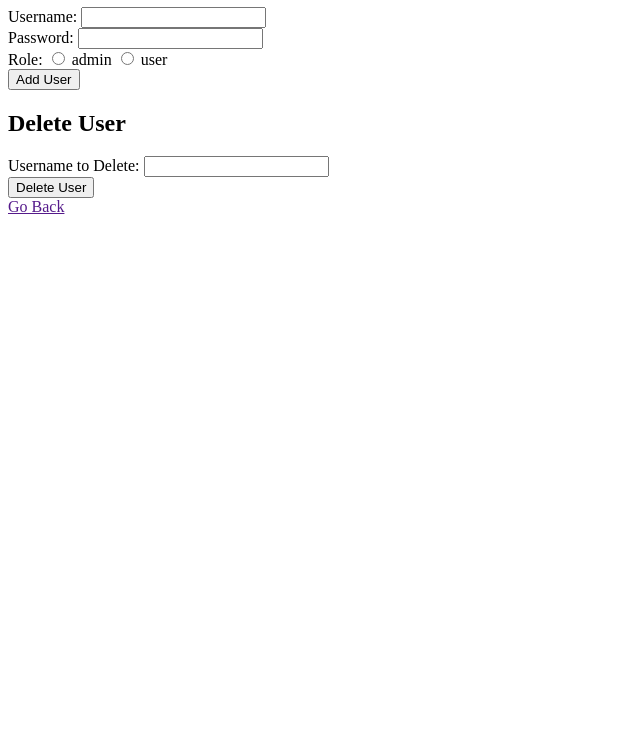
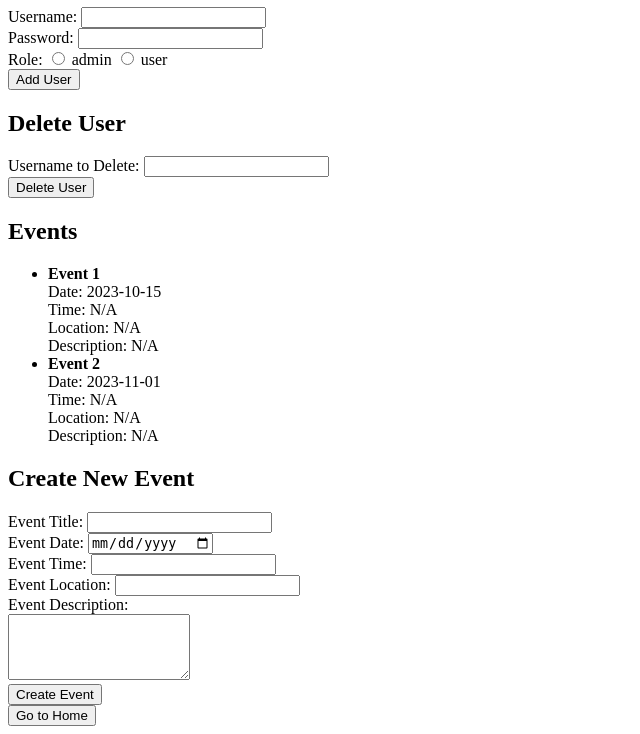
Before and after one commit to lohnerj/midtermproject, a PHP site: page /midterm/manage.php in a window 1280 px wide. Shown: the part 223-957 px from the top of the page, without its empty margins (0-640 px from the left). Before the commit the page ends 437 px from the top, so only its background shows below. Run offline with PHP 8.4, Linux system fonts and the light colour scheme; data that the repository does not hold is empty.

Commit message:
Small changes to get the code running

```diff
--- a/createEvent.php
+++ b/createEvent.php
@@ -19,7 +19,7 @@
     <body>
         <header class="masthead bg-primary text-white text-center" >
             <nav class="navbar navbar-expand-lg bg-secondary text-uppercase fixed-top" id="main navigation">
-                <ulclass ="navbar-nav ms-auto">
+                <ul class ="navbar-nav ms-auto">
                 <ul class ="navbar-nav ms-auto">
                     <li class="nav-item mx-0 mx-lg-1"><a class="nav-link py-3 px-0 px-lg-3 rounded" href="index.php">Home</a></li>
                     <li class="nav-item mx-0 mx-lg-1"><a class="nav-link py-3 px-0 px-lg-3 rounded" href="createEvent.php">Create an Event</a></li>
--- a/guest_list.php
+++ b/guest_list.php
@@ -52,7 +52,7 @@
           }
         ?>
         <H1>Guest List<H1>
-        <form method="post" action="<?php echohtmlspecialchars($_SERVER["PHP_SELF"]);?>">
+        <form method="post" action="<?php echo htmlspecialchars($_SERVER["PHP_SELF"]);?>">
             Guest Names: <textarea name="guest names" rows="30" cols="40"><?php echo $name;?></textarea>
             <br><br>
             E-mail Addresses: <textarea name="email addresses" rows="20" cols="25"><?php echo $email;?></textarea>
--- a/home.php
+++ b/home.php
@@ -40,6 +40,8 @@ if (isset($_SESSION['username'])) {
                         <li class="nav-item mx-0 mx-lg-1"><a class="nav-link py-3 px-0 px-lg-3 rounded" href="#portfolio">Portfolio</a></li>
                         <li class="nav-item mx-0 mx-lg-1"><a class="nav-link py-3 px-0 px-lg-3 rounded" href="#about">About</a></li>
                         <li class="nav-item mx-0 mx-lg-1"><a class="nav-link py-3 px-0 px-lg-3 rounded" href="#contact">Contact</a></li>
+                        <li class="nav-item mx-0 mx-lg-1"><a class="nav-link py-3 px-0 px-lg-3 rounded" href="createEvent.php">Create an Event</a></li>
+                        <li class="nav-item mx-0 mx-lg-1"><a class="nav-link py-3 px-0 px-lg-3 rounded" href="guest_list.php">Guest List</a></li>
                     </ul>
                     <?php
                      echo "Welcome, " . $_SESSION['username'] . "!<br>";
--- a/manage.php
+++ b/manage.php
@@ -91,6 +91,53 @@
         <input type="submit" name="delete_user" value="Delete User">
     </form>
 
-    <a href="<?php echo $_SERVER['HTTP_REFERER']; ?>">Go Back</a>
+
+    <?php
+$events = [
+    ['id' => 1, 'title' => 'Event 1', 'date' => '2023-10-15'],
+    ['id' => 2, 'title' => 'Event 2', 'date' => '2023-11-01'],
+];
+?>
+
+
+
+
+    <h2>Events</h2>
+      <?php
+    if (count($events) > 0) {
+        echo '<ul>';
+        foreach ($events as $event) {
+            echo '<li>';
+            echo '<strong>' . $event['title'] . '</strong><br>';
+            echo 'Date: ' . $event['date'] . '<br>';
+            echo 'Time: ' . (isset($event['time']) ? $event['time'] : 'N/A') . '<br>';
+            echo 'Location: ' . (isset($event['location']) ? $event['location'] : 'N/A') . '<br>';
+            echo 'Description: ' . (isset($event['description']) ? $event['description'] : 'N/A');
+            echo '</li>';
+        }
+        echo '</ul>';
+    } else {
+        echo '<p>No upcoming events.</p>';
+    }
+    ?>
+    <h2>Create New Event</h2>
+	<form action="Tasks.php" method="post">
+        <label for="eventTitle">Event Title:</label>
+        <input type="text" id="eventTitle" name="eventTitle" required><br>
+        <label for="eventDate">Event Date:</label>
+        <input type="date" id="eventDate" name="eventDate" required><br>
+		<label for="eventTitle">Event Time:</label>
+        <input type="text" id="eventTitle" name="eventTitle" required><br>
+		<label for="eventTitle">Event Location:</label>
+        <input type="text" id="eventTitle" name="eventTitle" required><br>
+		<label for="eventDescription">Event Description:</label><br>
+        <textarea id="eventDescription" name="eventDescription" rows="4" required></textarea><br>
+        <button id="createEventbutton" onclick="redirectToTasks()">Create Event</button>
+    </form>
+
+
+    <a href="home.php"><button>Go to Home</button></a>
+
+
 </body>
 </html>
--- a/missionStatement.php
+++ b/missionStatement.php
@@ -19,7 +19,7 @@ html lang="en">
     <body>
         <header class="masthead bg-primary text-white text-center" >
             <nav class="navbar navbar-expand-lg bg-secondary text-uppercase fixed-top" id="main navigation">
-                <ulclass ="navbar-nav ms-auto">
+                <ul class ="navbar-nav ms-auto">
                 <ul class ="navbar-nav ms-auto">
                     <li class="nav-item mx-0 mx-lg-1"><a class="nav-link py-3 px-0 px-lg-3 rounded" href="index.php">Home</a></li>
                     <li class="nav-item mx-0 mx-lg-1"><a class="nav-link py-3 px-0 px-lg-3 rounded" href="createEvent.php">Create an Event</a></li>
@@ -52,7 +52,7 @@ function readTextFile($filename) {
     return $lines;
 }
 
-$filename = '../01/data/midterm.txt';
+$filename = './midterm.txt';
 $data = readTextFile($filename);
 
 foreach ($data as $line) {
```
